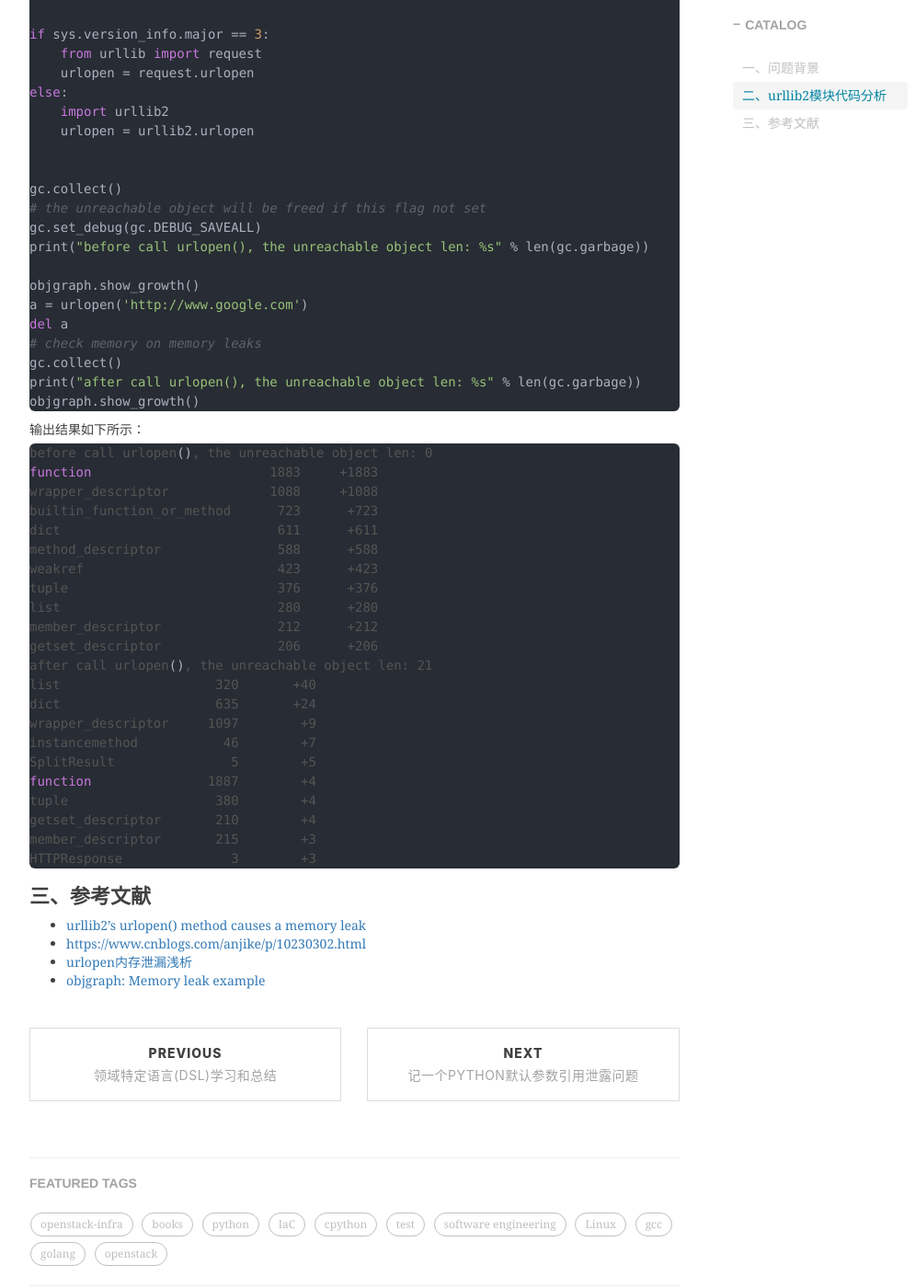
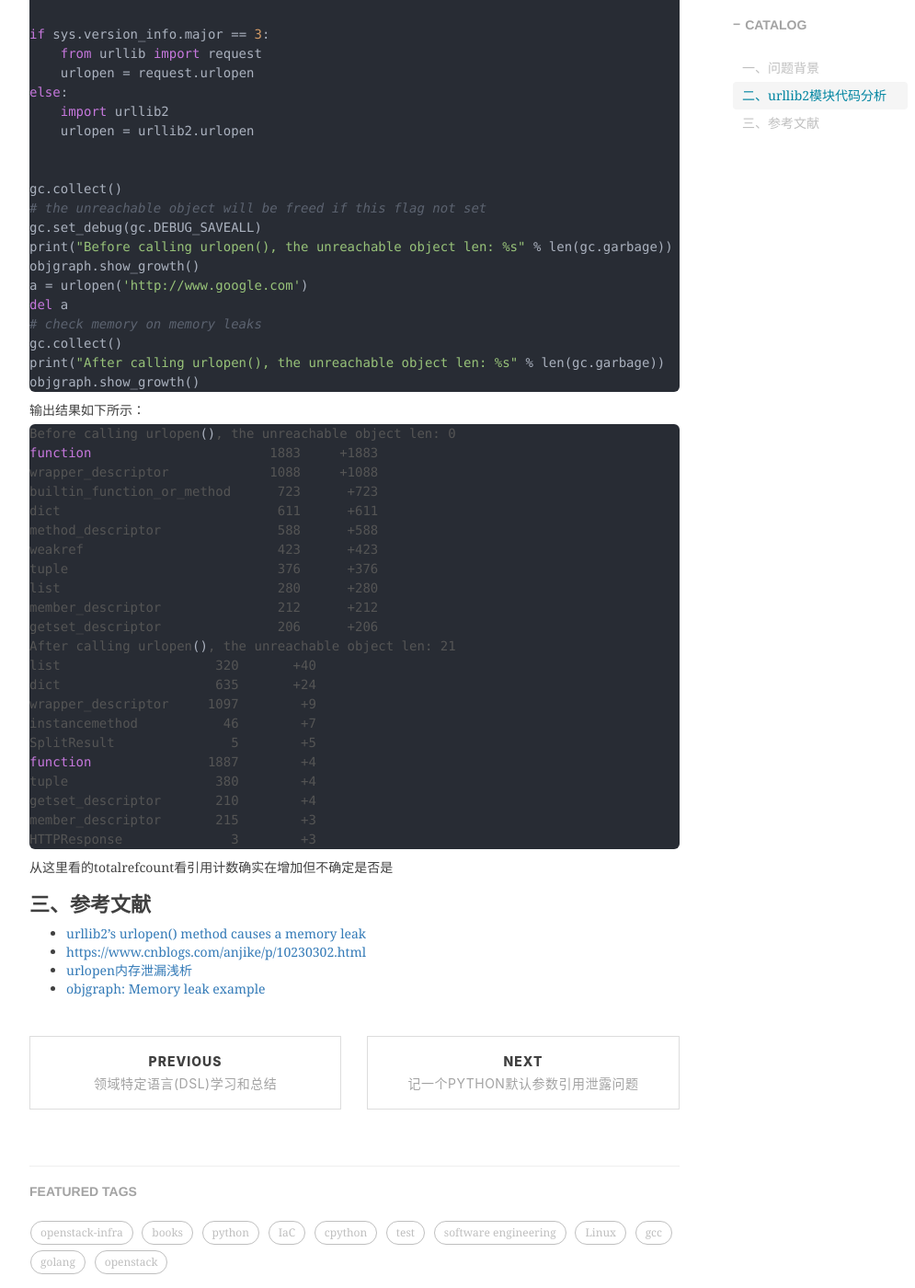
Before and after one commit to shihai1991/shihai1991.github.io, a Jekyll site: the page built from _posts/2023-02-23-urllib内存泄露问题分析.md, in a window 1280 px wide and 1400 px high, scrolled down 1434 px. Shown: the whole window at 92% size, without its empty margins (233-1228 px from the left). Built offline with Jekyll 4.4.1, drawn with Linux system fonts in a browser that asks for light colours; nearby versions of some CDN libraries; comment, search, counter and statistics services are not loaded.

Commit message:
Update 2023-02-23-urllib内存泄露问题分析.md

````diff
--- a/_posts/2023-02-23-urllib内存泄露问题分析.md
+++ b/_posts/2023-02-23-urllib内存泄露问题分析.md
@@ -67,19 +67,18 @@ else:
 gc.collect()
 # the unreachable object will be freed if this flag not set
 gc.set_debug(gc.DEBUG_SAVEALL)
-print("before call urlopen(), the unreachable object len: %s" % len(gc.garbage))
-
+print("Before calling urlopen(), the unreachable object len: %s" % len(gc.garbage))
 objgraph.show_growth()
 a = urlopen('http://www.google.com')
 del a
 # check memory on memory leaks
 gc.collect()
-print("after call urlopen(), the unreachable object len: %s" % len(gc.garbage))
+print("After calling urlopen(), the unreachable object len: %s" % len(gc.garbage))
 objgraph.show_growth()
 ```
 输出结果如下所示：
 ```shell
-before call urlopen(), the unreachable object len: 0
+Before calling urlopen(), the unreachable object len: 0
 function                       1883     +1883
 wrapper_descriptor             1088     +1088
 builtin_function_or_method      723      +723
@@ -90,7 +89,7 @@ tuple                           376      +376
 list                            280      +280
 member_descriptor               212      +212
 getset_descriptor               206      +206
-after call urlopen(), the unreachable object len: 21
+After calling urlopen(), the unreachable object len: 21
 list                    320       +40
 dict                    635       +24
 wrapper_descriptor     1097        +9
@@ -102,6 +101,7 @@ getset_descriptor       210        +4
 member_descriptor       215        +3
 HTTPResponse              3        +3
 ```
+从这里看的totalrefcount看引用计数确实在增加但不确定是否是
 # 三、参考文献
 - [urllib2's urlopen() method causes a memory leak](https://github.com/python/cpython/issues/42012)
 - [https://www.cnblogs.com/anjike/p/10230302.html](https://www.zhihu.com/question/21747929/answer/569469557)
````
